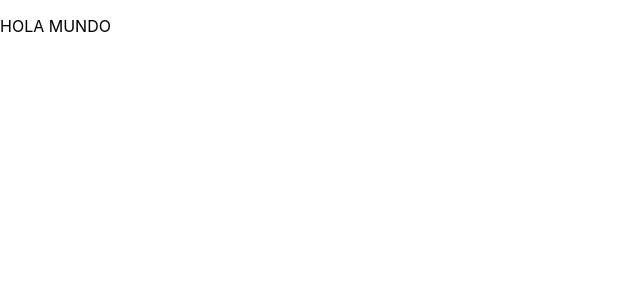
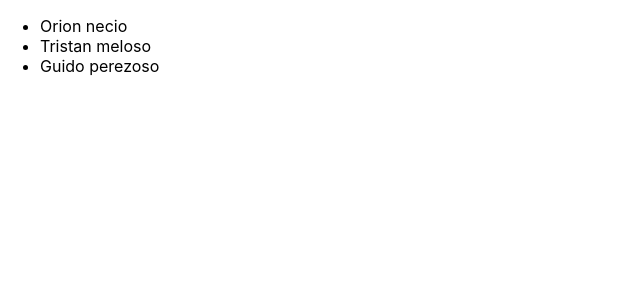
Before and after one commit to drbv27/IntroToReact, a React (Create React App) app: page / in a window 1280 px wide. Shown: the top 300 px of the page, without its empty margins (0-640 px from the left). Built offline with nearby package versions, Linux system fonts and the light colour scheme.

Commit message:
Components and properties

```diff
--- a/src/index.js
+++ b/src/index.js
@@ -11,7 +11,23 @@ import reportWebVitals from "./reportWebVitals";
   document.getElementById('root')
 ); */
 
-const X = () => <p>HOLA MUNDO</p>;
+const Li = ({ children, estado, raza, gordo, edad }) => {
+  console.log(raza, gordo, edad);
+  return (
+    <li>
+      {children} {estado}
+    </li>
+  );
+};
+const X = () => (
+  <ul>
+    <Li estado={"necio"} raza={"snowshoes"} gordo={false} edad={3}>
+      Orion
+    </Li>
+    <Li estado="meloso">Tristan</Li>
+    <Li estado="perezoso">Guido</Li>
+  </ul>
+);
 ReactDOM.render(<X />, document.getElementById("root"));
 
 // If you want to start measuring performance in your app, pass a function
```
